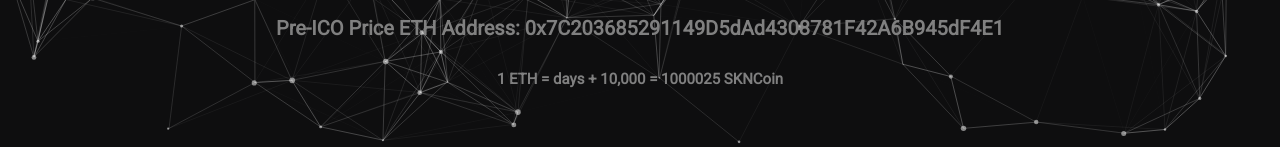
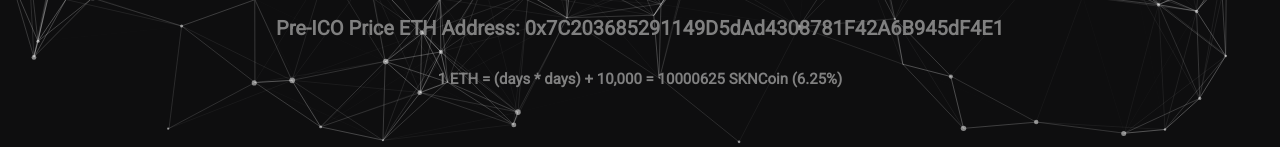
Before and after one commit to UKNCoin/announcement, a plain HTML site: page index.html in a window 1280 px wide. Shown: the part 653-800 px from the top of the page. Drawn offline with nearby package versions, Linux system fonts and the light colour scheme; animation ran at ten frames a second.

Commit message:
Increased incentive percentage

```diff
--- a/index.html
+++ b/index.html
@@ -173,7 +173,8 @@ $(document).ready(function(){
     document.getElementById('minutes').innerHTML = t.minutes < 10 ? "0" + t.minutes : t.minutes;
     document.getElementById('seconds').innerHTML = t.seconds < 10 ? "0" + t.seconds : t.seconds;
 
-    document.getElementById('price').innerHTML = "1 ETH = days + 10,000 = " + 10000 + t.days + " SKNCoin";
+    var increase = "(" + t.days * t.days * 100/10000 + "%)";
+    document.getElementById('price').innerHTML = "1 ETH = (days * days) + 10,000 = " + 10000 + (t.days * t.days) + " SKNCoin "  + increase;
 
     $("#table").fadeIn('slow');
 
```
